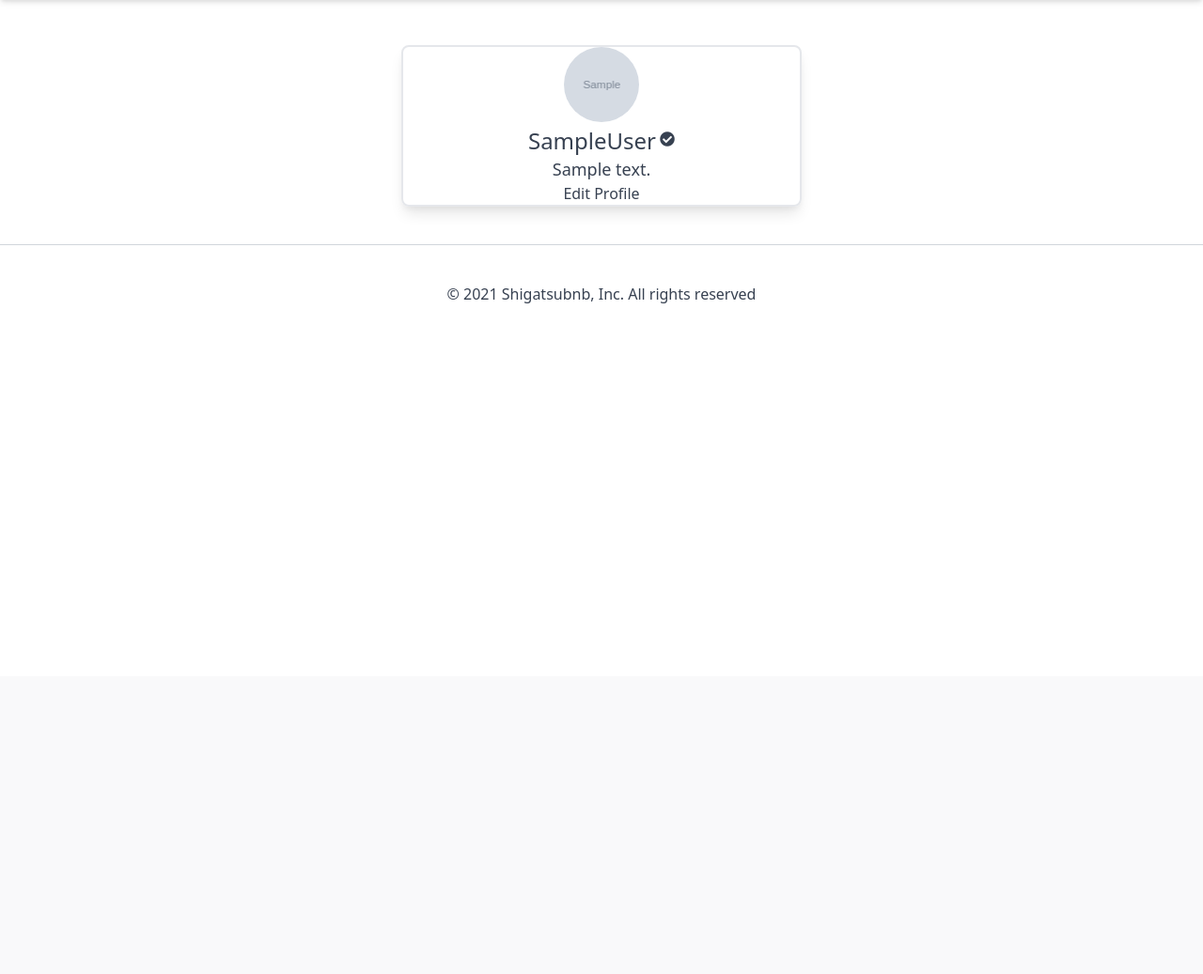
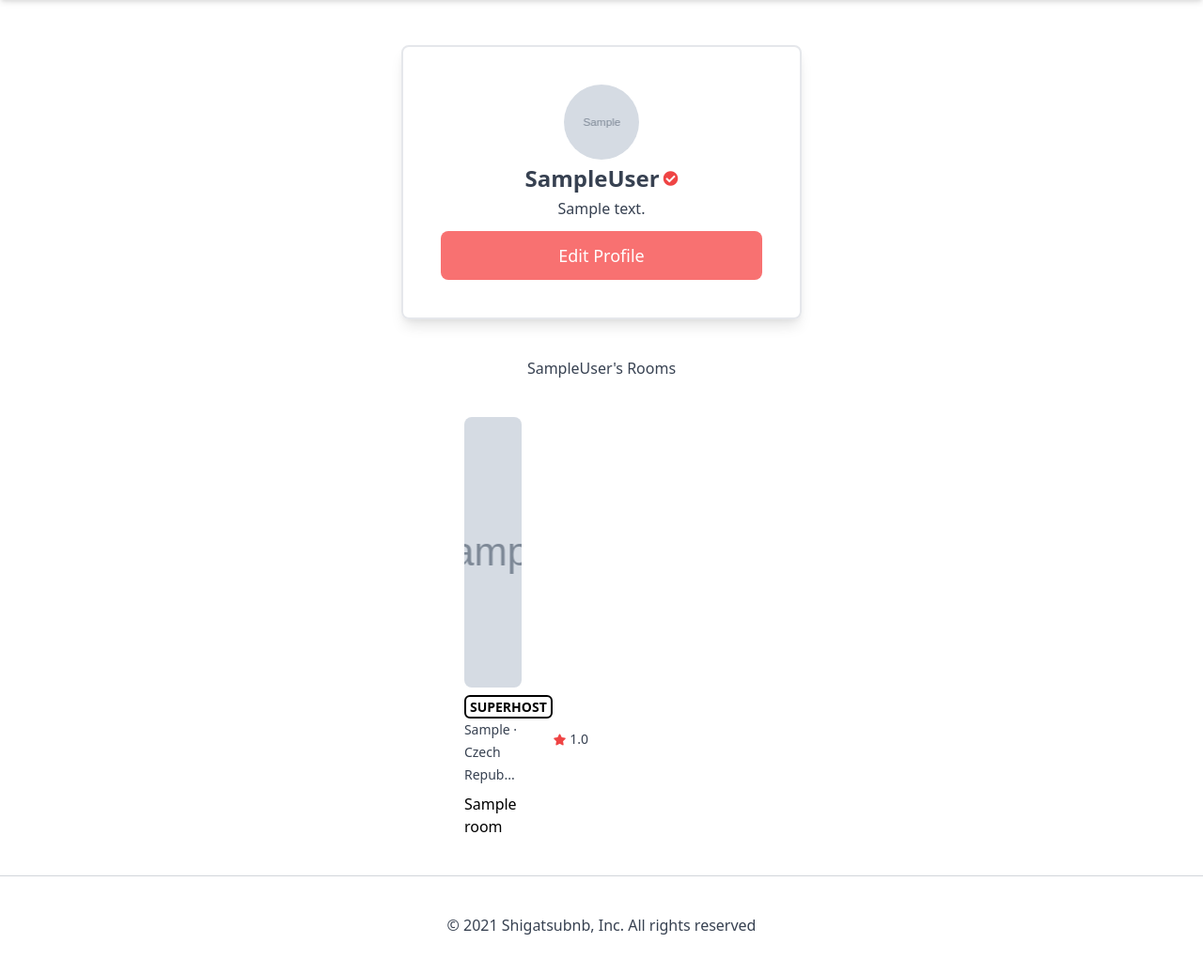
Before and after one commit to ShigatsuEl/shigatsubnb-clone, a Django app: page /users/1/ in a window 1280 px wide. Shown: the part 80-1117 px from the top of the page at 94% size. Before the commit the page ends 403 px from the top, so only its background shows below. Run offline with Django 3.2, Linux system fonts and the light colour scheme; a user stored in the database is signed in; tables that the repository leaves empty hold one stand-in row (values such as "Sample post"); grey boxes marked "Sample" are stand-in pictures; style sheets or scripts are compiled from the project's sources; some libraries are stand-ins or nearby versions.

Commit message:
121.CSS User Profile + Add User's Room

```diff
--- a/assets/scss/styles.scss
+++ b/assets/scss/styles.scss
@@ -21,6 +21,10 @@
 
 .form-btn {
   @apply border px-2 py-3 w-full;
+}
+
+.btn-link {
+  @apply rounded-lg py-3 w-full text-center text-lg text-white bg-red-400;
 }
 
 .input.has_error {
--- a/templates/users/user_detail.html
+++ b/templates/users/user_detail.html
@@ -9,18 +9,33 @@
 
 {% block content %}
 
-    <div class="flex flex-col items-center mt-32 mx-auto mb-10 border-2 rounded-lg xl:w-1/3 lg:w-2/5 md:w-2/5 sm:w-4/5  shadow-lg">
+    <div style="min-height: 65vh;">
+        <div class="flex flex-col items-center mt-32 mx-auto mb-10 border-2 rounded-lg p-10 xl:w-1/3 lg:w-2/5 md:w-2/5 sm:w-4/5  shadow-lg">
 
-        {% include "mixins/user_avatar.html" with user=user_obj %}
+            {% include "mixins/user_avatar.html" with user=user_obj %}
 
-        <div class="flex items-center">
-            <span class="text-2xl mt-1">{{user_obj.first_name}}{{user_obj.last_name}}</span>
-            {% if user_obj.superhost %}
-                <i class="fas fa-check-circle ml-1"></i>
+            <div class="flex items-center my-1">
+                <span class="text-2xl font-semibold">{{user_obj.first_name}}{{user_obj.last_name}}</span>
+                {% if user_obj.superhost %}
+                    <i class="fas fa-check-circle ml-1 text-red-500"></i>
+                {% endif %}
+            </div>
+            <span class="mb-3">{{user_obj.bio}}</span>
+            {% if user == user_obj %}
+                <a class="btn-link" href="#">Edit Profile</a>
             {% endif %}
         </div>
-        <span class="text-lg">{{user_obj.bio}}</span>
-        <a class="btn" href="#">Edit Profile</a>
+
+        {% if user_obj.rooms.count > 0 %}
+            <div class="container flex flex-col items-center">
+                <h3>{{user_obj.first_name}}{{user_obj.last_name}}'s Rooms</h3>
+                <div class="flex flex-wrap mt-10 px-20">
+                    {% for room in user_obj.rooms.all %}
+                        {% include "mixins/room_card.html" with room=room %}
+                    {% endfor %}
+                </div>
+            </div>
+        {% endif %}
     </div>
 
 {% endblock content %}
```
